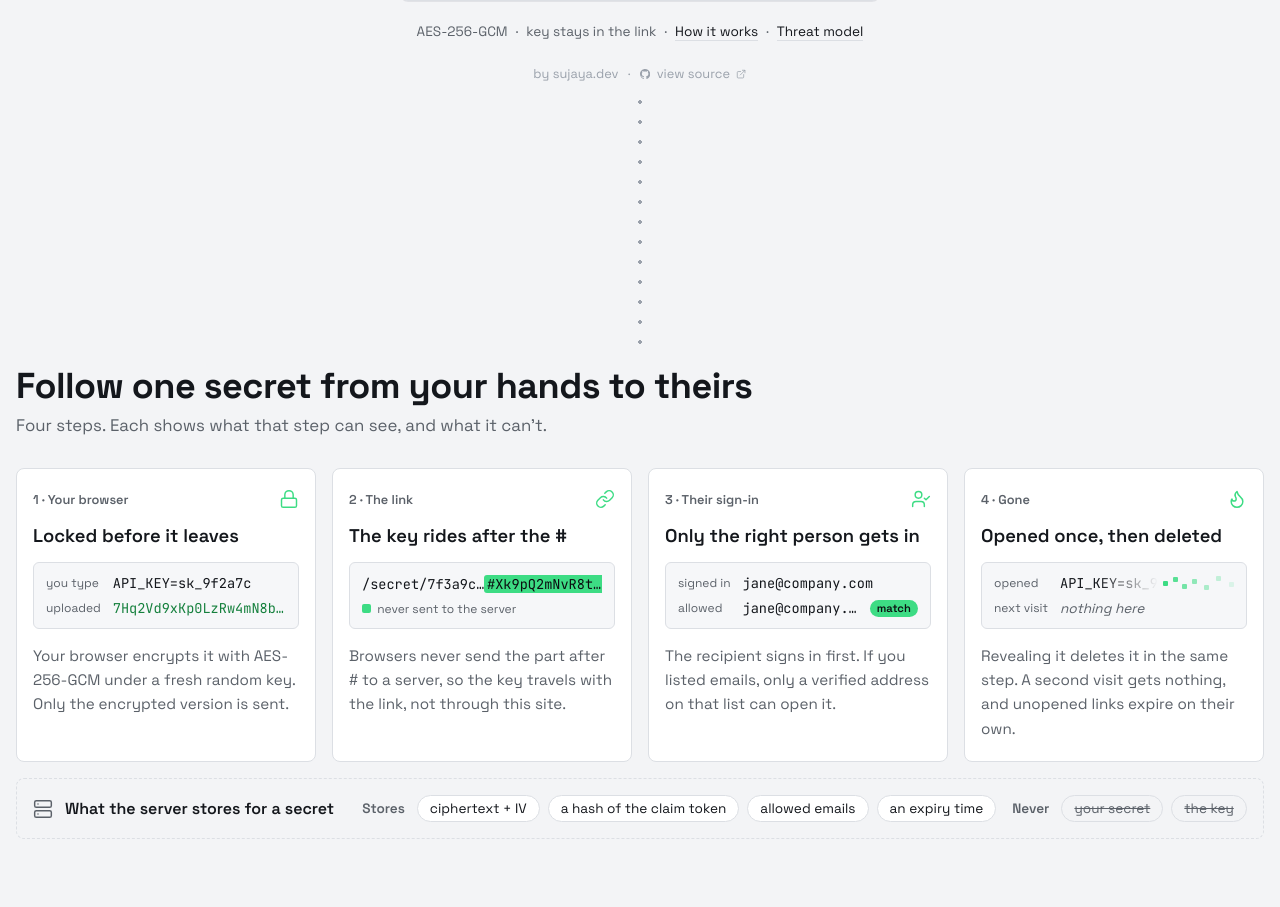
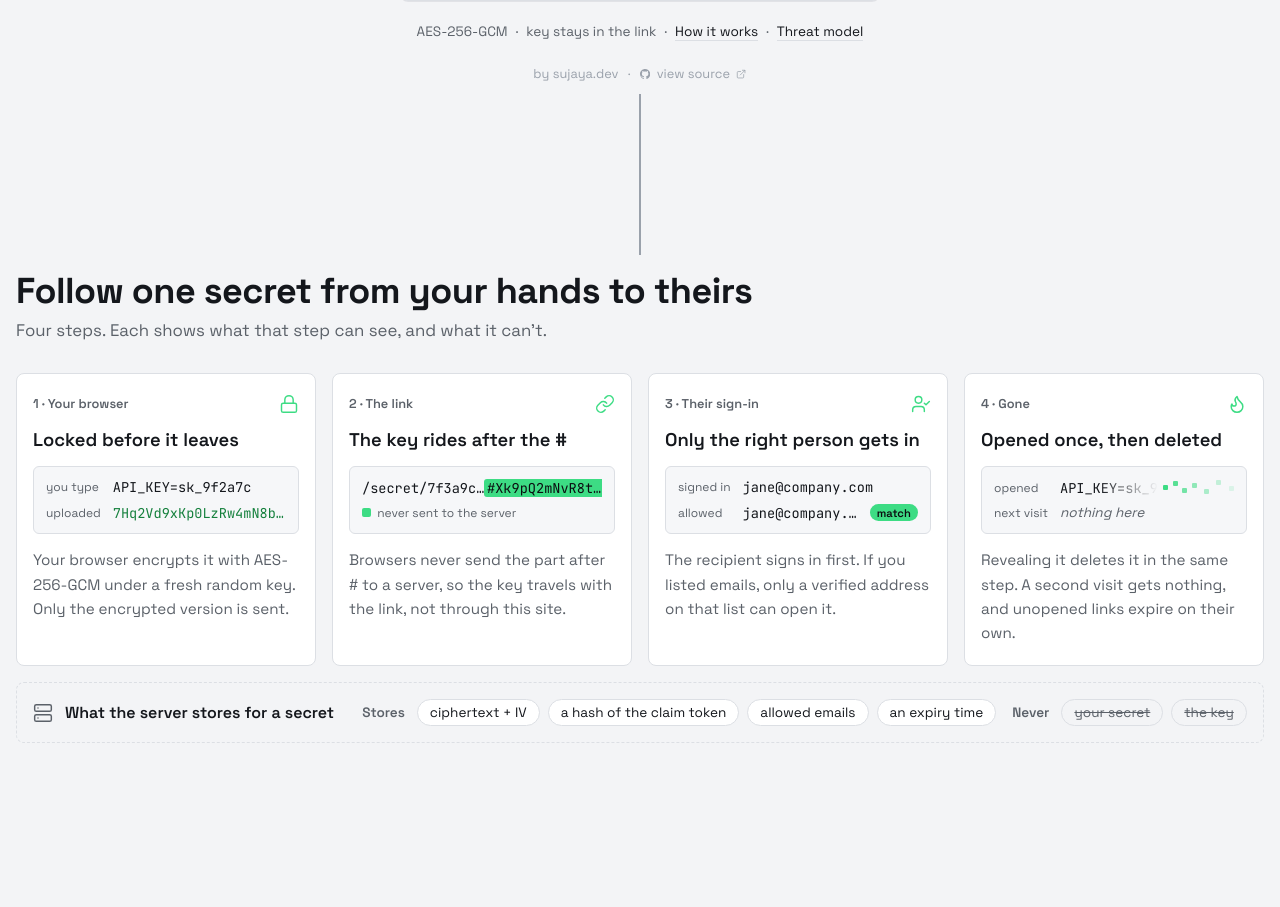
Before and after one commit to sujayamindev/secret-share-tool, a FastAPI app: template app/templates/create.html in a window 1280 px wide. Shown: the part 761-1668 px from the top of the page. Run offline with FastAPI, Linux system fonts and the light colour scheme; the template is opened without the code that fills it, so the values that code supplies are empty; parts of the project's set-up code (start-up, migrations or seed data) failed here and were passed over.

Commit message:
style(how): solid connector; section content centred on the screen

```diff
--- a/app/static/style.css
+++ b/app/static/style.css
@@ -560,10 +560,15 @@ a.text-link:hover {
   min-height: 100vh;
   min-height: 100svh;
   margin: 0 auto;
-  padding: 0 0 3rem;
-  display: flex;
-  flex-direction: column;
-  justify-content: flex-start;
+  /* Three rows, the outer two equal: the content (.how-body) sits on the
+     screen's vertical centre when you scroll to it, and the connector line
+     fills the top row. The minimums only bite on short screens. */
+  display: grid;
+  grid-template-rows: minmax(5.5rem, 1fr) auto minmax(3rem, 1fr);
+}
+
+.how-body {
+  grid-row: 2;
 }
 
 html {
@@ -576,23 +581,23 @@ html {
   }
 }
 
-/* A dotted line (the muted placeholder colour) that joins the two screens: it starts just under the
-   footer at the seam and runs down to the heading, taking whatever room the
-   section has (capped), so it always spans the gap instead of floating in
-   it. Decorative, so it is a pseudo-element with no content. */
+/* A solid line (the muted placeholder colour) that joins the two screens:
+   it fills the top grid row, from just under the footer at the seam down to
+   the heading, so it spans the gap instead of floating in it. It lives
+   outside .how-body, so it never shifts the centring of the content.
+   Decorative, so it is a pseudo-element with no content. */
 .how::before {
   content: "";
-  align-self: center;
-  flex: 1 1 0;
-  min-height: 4rem;
-  max-height: 16rem;
+  grid-row: 1;
+  justify-self: center;
+  align-self: stretch;
   /* Equal visible gaps (about 23px) above and below, measured from the
      footer text baseline and the heading capitals. The heading box starts
      ~7px above its capitals, so the two margins are different numbers. */
   margin-top: -0.8rem;
   margin-bottom: 1rem;
-  width: 4px;
-  background: radial-gradient(circle, var(--placeholder) 1.6px, transparent 2px) 50% 50% / 4px 20px repeat-y;
+  width: 2px;
+  background: var(--placeholder);
 }
 
 .how h2 {
--- a/app/templates/create.html
+++ b/app/templates/create.html
@@ -90,6 +90,7 @@
        change. The sample values are mono because they are literal data.
        Icons: Lucide (ISC licence), inlined. -->
   <section class="how" id="how-it-works" aria-labelledby="how-title">
+    <div class="how-body">
       <h2 id="how-title">Follow one secret from your hands to theirs</h2>
       <p class="how-lede">Four steps. Each shows what that step can see, and what it can't.</p>
       <ol class="steps">
@@ -145,6 +146,7 @@
           </ul>
         </div>
       </div>
+    </div>
   </section>
 </body>
 </html>
```
Lines whose indentation alone changed are shown as unchanged.
